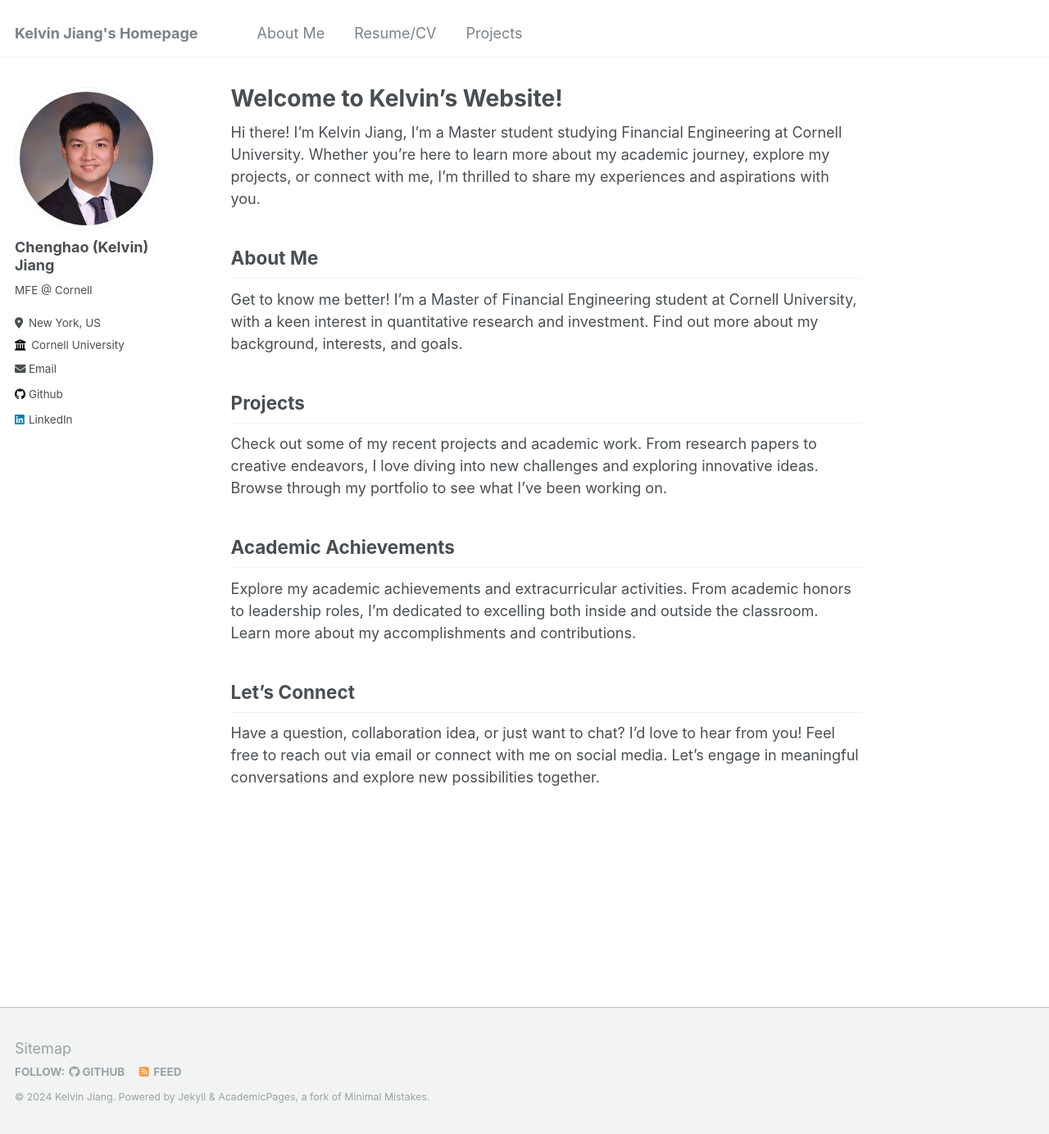
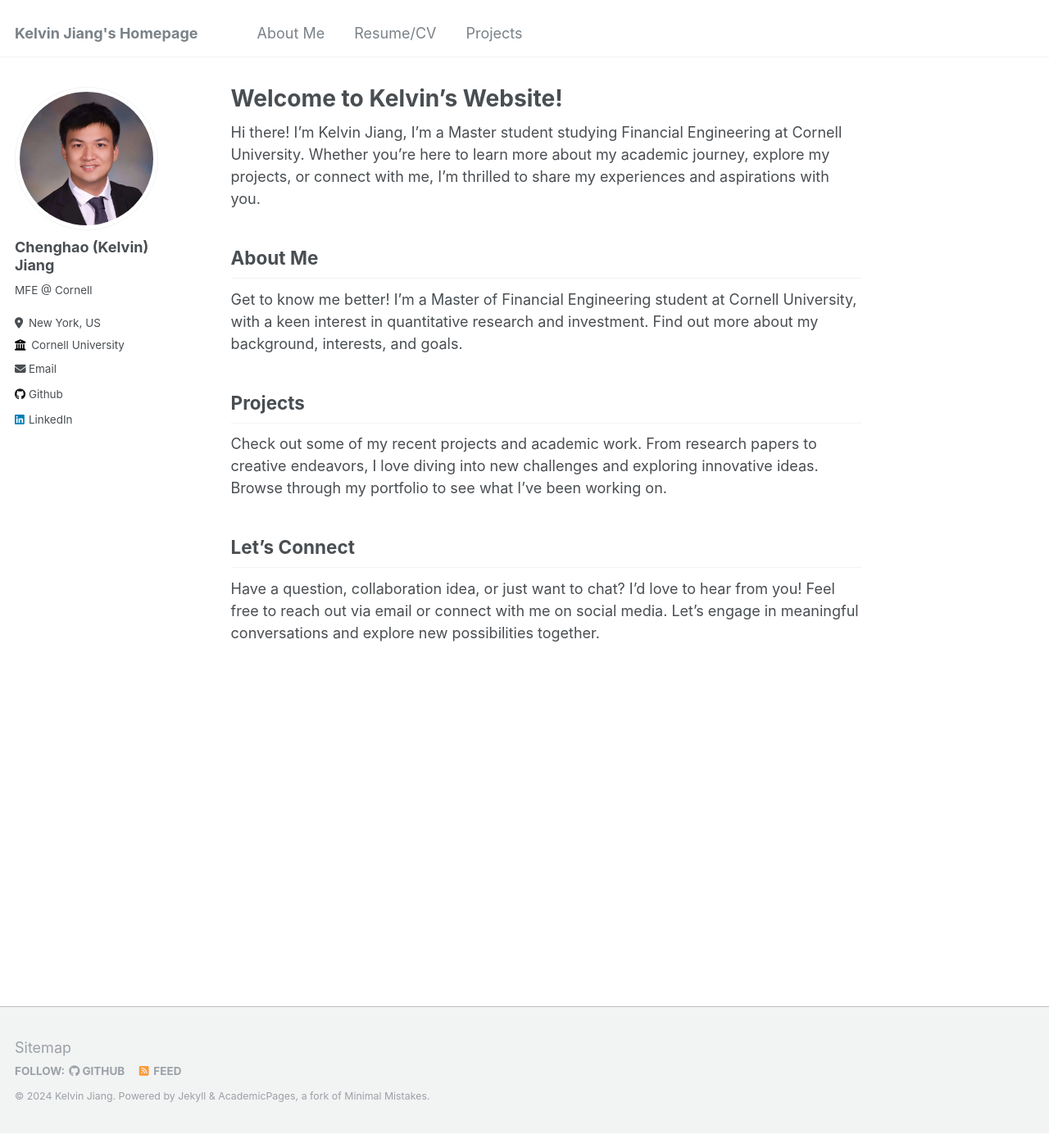
Before and after one commit to KelvinJ2567/kevin.github.io, a Jekyll site: the page built from _pages/about.md, in a window 1280 px wide and 1384 px high. Shown: the whole window at 82% size. Built offline with Jekyll 4.4.1, drawn with Linux system fonts in a browser that asks for light colours.

Commit message:
Update about.md

```diff
--- a/_pages/about.md
+++ b/_pages/about.md
@@ -16,9 +16,6 @@ Projects
 ------
 Check out some of my recent projects and academic work. From research papers to creative endeavors, I love diving into new challenges and exploring innovative ideas. Browse through my portfolio to see what I've been working on.
 
-**Academic Achievements**
-------
-Explore my academic achievements and extracurricular activities. From academic honors to leadership roles, I'm dedicated to excelling both inside and outside the classroom. Learn more about my accomplishments and contributions.
 
 **Let's Connect**
 ------
```
